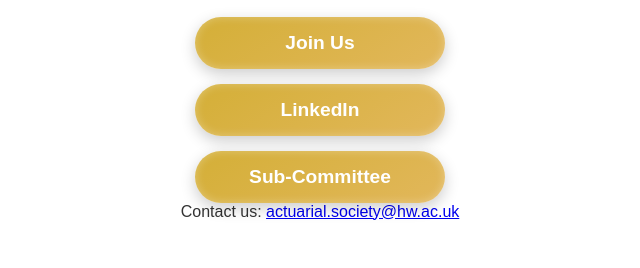
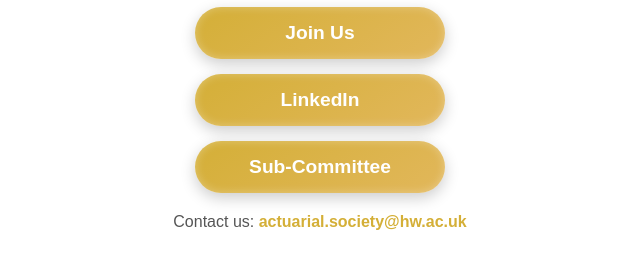
Before and after one commit to hwsas/SAS_Links, a plain HTML site: page index.html in a window 1280 px wide. Shown: the part 402-670 px from the top of the page, without its empty margins (320-960 px from the left). Drawn offline with Linux system fonts and the light colour scheme.

Commit message:
Update style.css

```diff
--- a/style.css
+++ b/style.css
@@ -93,3 +93,19 @@ body {
   transform: translateY(3px);
   box-shadow: 0px 5px 10px rgba(0, 0, 0, 0.15);
 }
+
+.contact {
+  margin-top: 20px;
+  font-size: 1em;
+  color: #555;
+}
+
+.contact a {
+  color: #d4af37; /* Gold color for email link */
+  text-decoration: none;
+  font-weight: bold;
+}
+
+.contact a:hover {
+  text-decoration: underline;
+}
```
